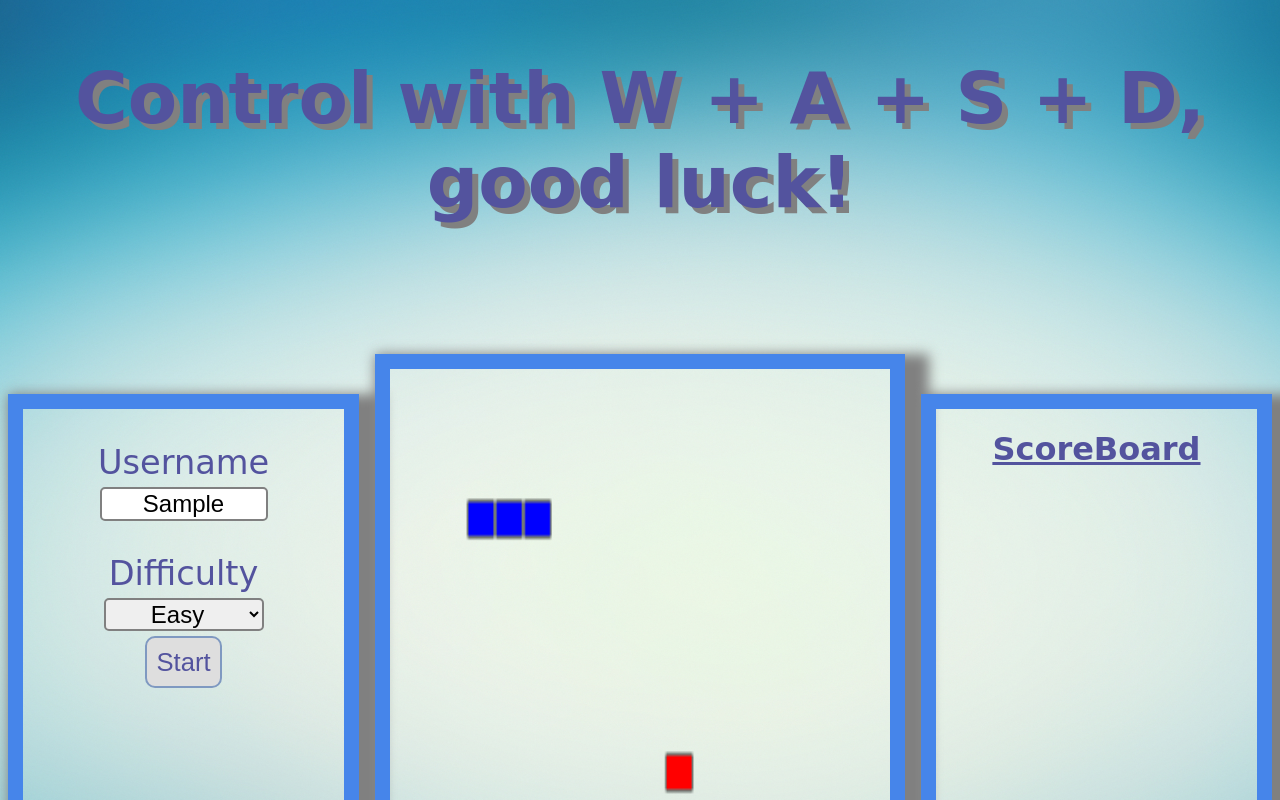
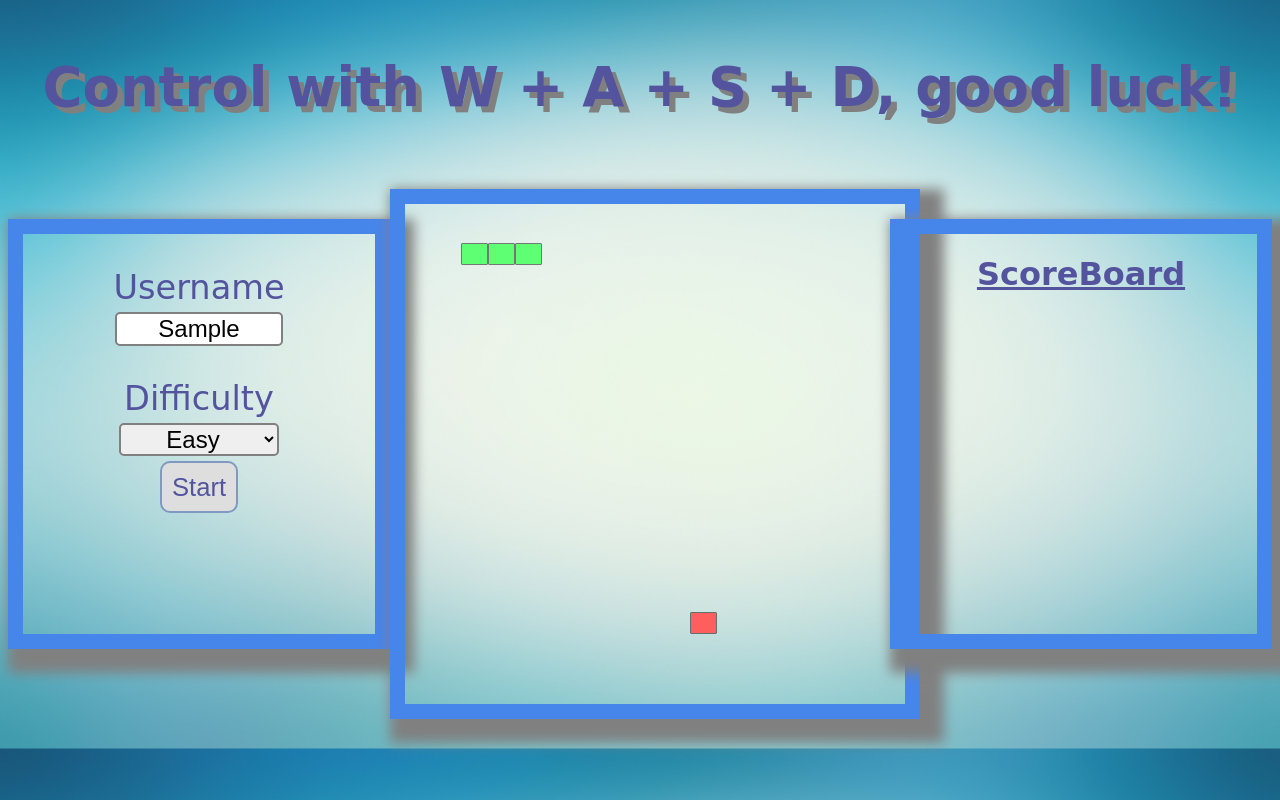
Before and after one commit to angyalzsolt/snake, a plain HTML site: page index.html in a window 1280 px wide. Both pictures are taken after typing "Sample" into the empty fields and a click on the button "Start". Shown: the top 800 px of the page. Drawn offline with Linux system fonts and the light colour scheme; a web font is replaced by a local one.

Commit message:
layout fix

```diff
--- a/index.html
+++ b/index.html
@@ -26,7 +26,7 @@
 </div>
 
 <div id="test">
-	<canvas id="canvas"></canvas>
+	<canvas id="canvas" width="500px" height="500px"></canvas>
 </div>
 
 <div class="scoreboard">
--- a/index5.js
+++ b/index5.js
@@ -11,14 +11,14 @@ const ctx = canvas.getContext('2d');
 
 function moveSnake(){
 	eatFood();
-	ctx.fillStyle = 'blue';
+	ctx.fillStyle = '#5eff73';
 	ctx.lineWidth = 1;
 	snake.forEach((block)=>{
-		ctx.strokeRect(block.x, block.y, 15, 10);
-		ctx.fillRect(block.x, block.y, 15, 10);
+		ctx.strokeRect(block.x, block.y, 25, 20);
+		ctx.fillRect(block.x, block.y, 25, 20);
 	})
 	let x = snake.shift();
-	ctx.clearRect(x.x - 1, x.y -1, 17, 12);
+	ctx.clearRect(x.x - 1, x.y -1, 27, 22);
 
 	// console.log(snake);
 }
@@ -29,7 +29,7 @@ function moveRight(){
 	}
 	checkField();
 	setTimeout(function x(){
-		let direction = snake[snake.length - 1].x + 17;
+		let direction = snake[snake.length - 1].x + 27;
 		snake.push({x: direction, y: snake[snake.length - 1].y});
 		let snakeBody = snake.filter((block)=>{
 			return block.x === direction && block.y === snake[snake.length-1].y;
@@ -46,7 +46,7 @@ function moveLeft(){
 	}
 	checkField();
 	setTimeout(function x(){
-		let direction = snake[snake.length - 1].x - 17;
+		let direction = snake[snake.length - 1].x - 27;
 		snake.push({x: direction, y: snake[snake.length - 1].y});
 		let snakeBody = snake.filter((block)=>{
 			return block.x === direction && block.y === snake[snake.length-1].y;
@@ -63,7 +63,7 @@ function moveDown(){
 	}
 	checkField();
 	setTimeout(function x(){
-		let direction = snake[snake.length - 1].y + 12;
+		let direction = snake[snake.length - 1].y + 22;
 		snake.push({x: snake[snake.length - 1].x, y: direction});
 		let snakeBody = snake.filter((block)=>{
 			return block.y === direction && block.x === snake[snake.length-1].x;
@@ -80,7 +80,7 @@ function moveUp(){
 	}
 	checkField();
 	setTimeout(function x(){
-		let direction = snake[snake.length - 1].y - 12;
+		let direction = snake[snake.length - 1].y - 22;
 		snake.push({x: snake[snake.length - 1].x, y: direction});
 			let snakeBody = snake.filter((block)=>{
 			return block.y === direction && block.x === snake[snake.length-1].x;
@@ -96,25 +96,25 @@ function moveUp(){
 function getFood(){
 	let i = true;
 	while(i){
-		foodX = Math.floor(Math.random() * Math.floor(284));
-		foodY = Math.floor(Math.random() * Math.floor(140));
+		foodX = Math.floor(Math.random() * Math.floor(490));
+		foodY = Math.floor(Math.random() * Math.floor(490));
 		if(snake.every(obj => Math.abs(obj.x - foodX) > 5 && Math.abs(obj.y - foodY) > 5)){
 			i = false;
 		}
 	}
 
 	// console.log('x', foodX, 'foodY', foodY)
-	ctx.fillStyle = 'red';
+	ctx.fillStyle = '#ff5e5e';
 	ctx.lineWidth = 1;
-	ctx.strokeRect(foodX, foodY, 15, 10);
-	ctx.fillRect(foodX, foodY, 15, 10);
+	ctx.strokeRect(foodX, foodY, 25, 20);
+	ctx.fillRect(foodX, foodY, 25, 20);
 };
 
 
 function eatFood(){
 	if(Math.abs(snake[snake.length - 1].x - foodX) < 15 && Math.abs(snake[snake.length - 1].y - foodY) < 15 ){
 		// console.log('I ate the food');
-		ctx.clearRect(foodX -1, foodY-1, 17, 12);
+		ctx.clearRect(foodX -1, foodY-1, 27, 22);
 		getFood();
 		snake.unshift({x: snake[0].x, y: snake[0].y});
 		count++;
@@ -130,7 +130,7 @@ function checkSnake(snakeBody){
 }
 
 function checkField(){
-	if(snake[snake.length - 1].x > 290 || snake[snake.length- 1].x < - 5 || snake[snake.length- 1].y > 145 || snake[snake.length- 1].y < -5){
+	if(snake[snake.length - 1].x > 490 || snake[snake.length- 1].x < - 5 || snake[snake.length- 1].y > 490 || snake[snake.length- 1].y < -5){
 		createMsg(`You hit the wall, your score: ${count}`);
 		return resetGame();
 	}
@@ -152,13 +152,13 @@ document.querySelector('#setup').addEventListener('submit', (e)=>{
 // moveSnake();
 function startGame(){
 	snake.forEach((block)=>{
-		ctx.clearRect(block.x - 1, block.y -1, 17, 12);
+		ctx.clearRect(block.x - 1, block.y -1, 27, 22);
 	});
 	snake = [
 		{x: 30, y: 40},
-		{x: 47, y: 40},
-		{x: 64, y: 40},
-		{x: 81, y: 40}
+		{x: 57, y: 40},
+		{x: 84, y: 40},
+		{x: 111, y: 40}
 	];
 	if(foodX !== undefined && foodY !== undefined){
 		return;
@@ -186,7 +186,7 @@ function startGame(){
 }
 
 function resetGame(){
-	ctx.clearRect(foodX -1, foodY-1, 17, 12);
+	ctx.clearRect(foodX -1, foodY-1, 27, 22);
 	foodx = undefined;
 	foodY = undefined;
 	prevKey = undefined;
--- a/style.css
+++ b/style.css
@@ -34,7 +34,7 @@ button {
 
 #msg{
 	margin: auto;
-	font-size: 4.5rem;
+	font-size: 3.4rem;
 	font-weight: bold;
 	padding-top: 3rem;
 	text-shadow: 6px 6px  grey;
@@ -58,8 +58,8 @@ button {
 }
 
 #canvas {
-	width: 500px;
-	height: 500px;
+/* 	width: 500px;
+	height: 500px; */
 	/* margin: auto; */
 	border: 15px solid #4685ea;
 	box-shadow: 12px 12px 12px 12px grey;
@@ -68,7 +68,7 @@ button {
 .dashboard {
 	width: 400px;
 	height: 400px;
-	margin-top: 170px;
+	margin-top: 100px;
 	border: 15px solid #4685ea;
 	box-shadow: 12px 12px 12px 12px grey;
 }
@@ -76,7 +76,7 @@ button {
 .scoreboard {
 	width: 400px;
 	height: 400px;
-	margin-top: 170px;
+	margin-top: 100px;
 	border: 15px solid #4685ea;
 	box-shadow: 12px 12px 12px 12px grey;
 }
@@ -111,8 +111,8 @@ button {
 
 
 #test {
-	width: 700px;
-	height: 700px;
-	margin-top: 130px;
+	width: 500px;
+	height: 500px;
+	margin-top: 70px;
 	/* border: 1px solid black; */
 }
```
